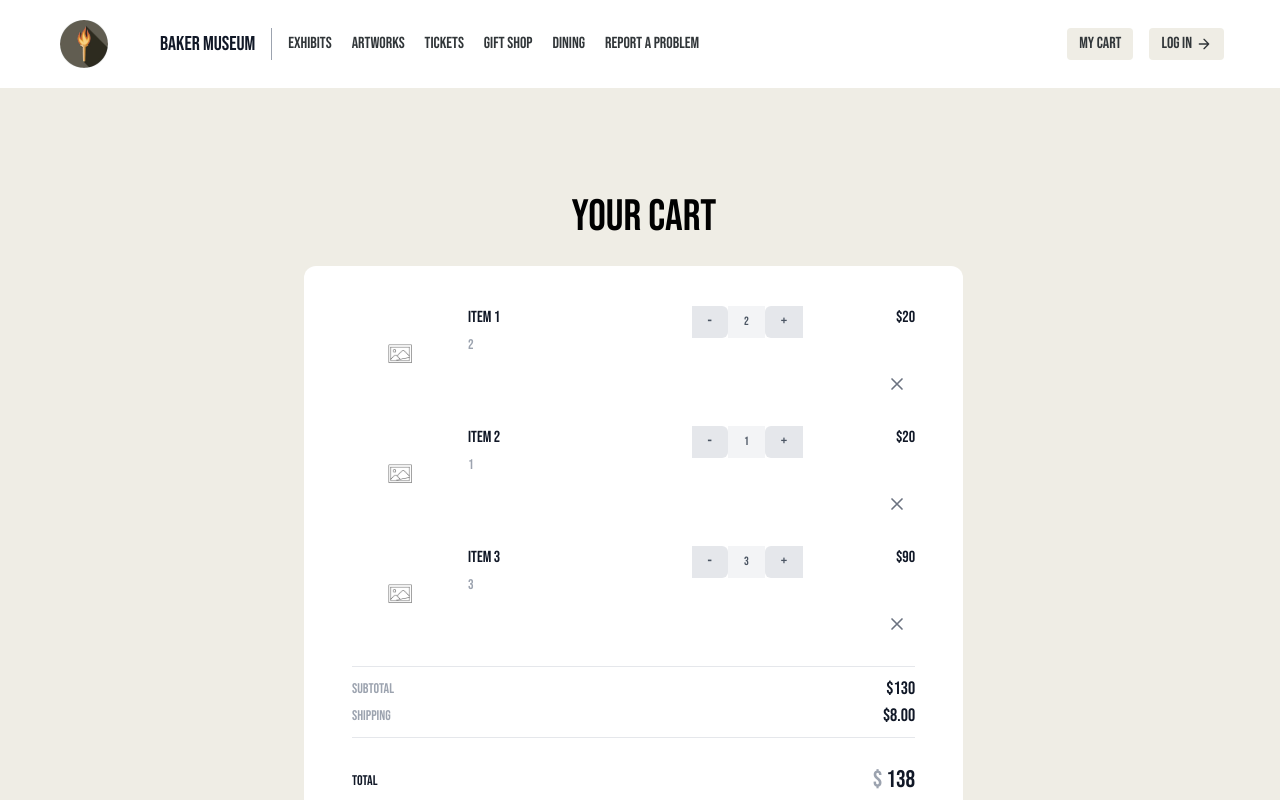
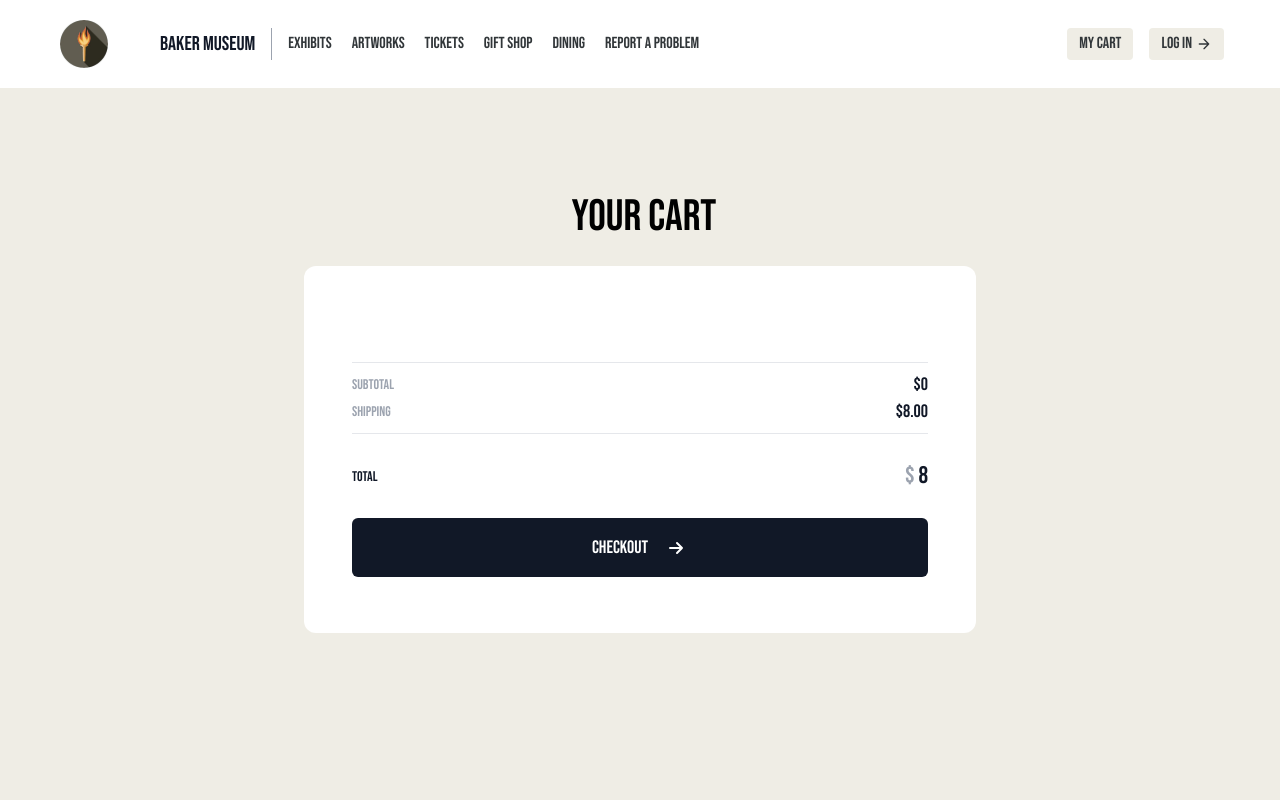
Before and after one commit to Ashishjob/museuma, a React (Create React App) app in the folder museuma/: page /cart in a window 1280 px wide. Shown: the top 800 px of the page. Built offline with nearby package versions, Linux system fonts and the light colour scheme.

Commit message:
feat: andrew commit 3

```diff
--- a/museuma/src/pages/shoppingCart.jsx
+++ b/museuma/src/pages/shoppingCart.jsx
@@ -1,68 +1,84 @@
-import React, { useState } from 'react';
+import React, { useState, useEffect } from 'react';
 import "../App.css";
 import "../index.css";
 
 function ShoppingCart() {
-    const [items, setItems] = useState([
-        { id: 1, name: "Item 1", price: 10, quantity: 2 },
-        { id: 2, name: "Item 2", price: 20, quantity: 1 },
-        { id: 3, name: "Item 3", price: 30, quantity: 3 },
-    ]);
+    const [items, setItems] = useState([]);
+
+    useEffect(() => {
+        const cartItems = JSON.parse(localStorage.getItem('cart')) || [];
+        setItems(cartItems);
+    }, []);
 
     const total = items.reduce((acc, item) => acc + item.price * item.quantity, 0);
 
     const handleIncrease = (id) => {
-        setItems(items.map(item => item.id === id ? { ...item, quantity: item.quantity + 1 } : item));
+        const updatedItems = items.map(item =>
+            item.item_id === id ? { ...item, quantity: item.quantity + 1 } : item
+        );
+
+        setItems(updatedItems);
+        localStorage.setItem('cart', JSON.stringify(updatedItems));
     };
 
     const handleDecrease = (id) => {
-        setItems(items.map(item => item.id === id ? { ...item, quantity: item.quantity > 1 ? item.quantity - 1 : 1 } : item));
+        const updatedItems = items.map(item =>
+            item.item_id === id ? { ...item, quantity: item.quantity > 1 ? item.quantity - 1 : 1 } : item
+        );
+
+        setItems(updatedItems);
+        localStorage.setItem('cart', JSON.stringify(updatedItems));
     };
 
     const handleRemove = (id) => {
-        setItems(items.filter(item => item.id !== id));
+        const updatedItems = items.filter(item => item.item_id !== id);
+
+        setItems(updatedItems);
+        localStorage.setItem('cart', JSON.stringify(updatedItems));
     };
+
 
     return (
         <main className="min-h-screen bg-[#EFEDE5] w-screen pb-16">
-            <div class="mx-auto px-4 sm:px-6 lg:px-8">
-                <div class="flex items-center justify-center">
-                <h1 className="text-4xl mb-4 text-center mt-24 rounded-xl pl-2">Your Cart</h1>
+            <div className="mx-auto px-4 sm:px-6 lg:px-8">
+                <div className="flex items-center justify-center">
+                    <h1 className="text-4xl mb-4 text-center mt-24 rounded-xl pl-2">Your Cart</h1>
                 </div>
 
-                <div class="mx-auto max-w-2xl">
-                <div className='flex-row bg-white w-fit justify-center items-center rounded-xl p-4'>
-                        <div class="px-4 py-6 sm:px-8 sm:py-10">
-                            <div class="flow-root">
-                                <ul class="-my-8">
-                                    {items.map((item) => (
-                                        <li class="flex flex-col space-y-3 py-2 my-2 text-left sm:flex-row sm:space-x-5 sm:space-y-0">
-                                            <div class="shrink-0">
+                <div className="mx-auto max-w-2xl">
+                    <div className='flex-row bg-white justify-center items-center rounded-xl p-4 w-full'>
+                        <div className="px-4 py-6 sm:px-8 sm:py-10">
+                            <div className="flow-root">
+                                <ul className="-my-8">
+                                    {items.map((item, index) => (
+                                        <li key={index} className="flex flex-col space-y-3 py-2 my-2 text-left sm:flex-row sm:space-x-5 sm:space-y-0">
+                                            <div className="shrink-0">
                                                 <img className="h-24 w-24 max-w-full rounded-lg object-cover" src="/productplaceholder.png" alt="Product" />
                                             </div>
 
-                                            <div class="relative flex flex-1 flex-col justify-between">
-                                                <div class="sm:col-gap-5 sm:grid sm:grid-cols-2">
-                                                    <div class="pr-8 sm:pr-5">
-                                                        <p class="text-base text-gray-900">{item.name}</p>
-                                                        <p class="mx-0 mt-1 mb-0 text-sm text-gray-400">{item.quantity}</p>
+                                            <div className="relative flex flex-1 flex-col justify-between">
+                                                <div className="sm:col-gap-5 sm:grid sm:grid-cols-2">
+                                                    <div className="pr-8 sm:pr-5">
+                                                        <p className="text-base text-gray-900">{item.title}</p>
+                                                        <p className="mx-0 mt-1 mb-0 text-sm text-gray-400">{item.quantity}</p>
                                                     </div>
 
-                                                    <div class="mt-4 flex items-end justify-between sm:mt-0 sm:items-start sm:justify-end">
-                                                    <p class="shrink-0 w-20 text-base text-gray-900 sm:order-2 sm:ml-8 sm:text-right">${item.price * item.quantity}</p>
-                                                        <div class="sm:order-1">
-                                                            <div class="mx-auto flex h-8 items-stretch text-gray-600">
-                                                            <button onClick={() => handleDecrease(item.id)} class="flex items-center justify-center rounded-r-md bg-gray-200 px-4 transition hover:bg-black hover:text-white">-</button>
-                                                                <div class="flex w-full items-center justify-center bg-gray-100 px-4 text-xs uppercase transition">{item.quantity}</div>
-                                                                <button onClick={() => handleIncrease(item.id)} class="flex items-center justify-center rounded-l-md bg-gray-200 px-4 transition hover:bg-black hover:text-white">+</button>
+                                                    <div className="mt-4 flex items-end justify-between sm:mt-0 sm:items-start sm:justify-end">
+                                                        <p className="shrink-0 w-20 text-base text-gray-900 sm:order-2 sm:ml-8 sm:text-right">${item.price * item.quantity}</p>
+                                                        <div className="sm:order-1">
+                                                            <div className="mx-auto flex h-8 items-stretch text-gray-600">
+                                                                <button onClick={() => handleDecrease(item.item_id)} className="flex items-center justify-center rounded-r-md bg-gray-200 px-4 transition hover:bg-black hover:text-white">-</button>
+                                                                <div className="flex w-full items-center justify-center bg-gray-100 px-4 text-xs uppercase transition">{item.quantity}</div>
+                                                                <button onClick={() => handleIncrease(item.item_id)} className="flex items-center justify-center rounded-l-md bg-gray-200 px-4 transition hover:bg-black hover:text-white">+</button>
                                                             </div>
                                                         </div>
                                                     </div>
                                                 </div>
 
-                                                <div class="absolute top-0 right-0 flex sm:bottom-0 sm:top-auto">
-                                                <button onClick={() => handleRemove(item.id)} type="button" class="flex rounded p-2 text-center text-gray-500 transition-all duration-200 ease-in-out focus:shadow hover:text-gray-900">                                                        <svg class="h-5 w-5" xmlns="http://www.w3.org/2000/svg" fill="none" viewBox="0 0 24 24" stroke="currentColor">
-                                                            <path stroke-linecap="round" stroke-linejoin="round" stroke-width="2" d="M6 18L18 6M6 6l12 12" class=""></path>
+                                                <div className="absolute top-0 right-0 flex sm:bottom-0 sm:top-auto">
+                                                    <button onClick={() => handleRemove(item.item_id)} type="button" className="flex rounded p-2 text-center text-gray-500 transition-all duration-200 ease-in-out focus:shadow hover:text-gray-900">
+                                                        <svg className="h-5 w-5" xmlns="http://www.w3.org/2000/svg" fill="none" viewBox="0 0 24 24" stroke="currentColor">
+                                                            <path strokeLinecap="round" strokeLinejoin="round" strokeWidth={2} d="M6 18L18 6M6 6l12 12" className="" />
                                                         </svg>
                                                     </button>
                                                 </div>
@@ -71,28 +87,28 @@ function ShoppingCart() {
                                     ))}
                                 </ul>
                             </div>
-                            <div class="mt-10 border-t border-b py-2">
-                                <div class="flex items-center justify-between">
-                                    <p class="text-sm text-gray-400">Subtotal</p>
-                                    <p class="text-lg text-gray-900">${total}</p>
+                            <div className="mt-10 border-t border-b py-2">
+                                <div className="flex items-center justify-between">
+                                    <p className="text-sm text-gray-400">Subtotal</p>
+                                    <p className="text-lg text-gray-900">${total}</p>
                                 </div>
-                                <div class="flex items-center justify-between">
-                                    <p class="text-sm text-gray-400">Shipping</p>
-                                    <p class="text-lg text-gray-900">$8.00</p>
+                                <div className="flex items-center justify-between">
+                                    <p className="text-sm text-gray-400">Shipping</p>
+                                    <p className="text-lg text-gray-900">$8.00</p>
                                 </div>
                             </div>
-                            <div class="mt-6 flex items-center justify-between">
-                                <p class="text-sm font-medium text-gray-900">Total</p>
-                                <p class="text-2xl text-gray-900"><span class="text-2xl font-normal text-gray-400">$</span> {total + 8.00}</p>
+                            <div className="mt-6 flex items-center justify-between">
+                                <p className="text-sm font-medium text-gray-900">Total</p>
+                                <p className="text-2xl text-gray-900"><span className="text-2xl font-normal text-gray-400">$</span> {total + 8.00}</p>
                             </div>
-                            <div class="mt-6 text-center">
+                            <div className="mt-6 text-center">
                                 <a href='/checkout'>
-                                <button type="button" class="group inline-flex w-full items-center justify-center rounded-md bg-gray-900 px-6 py-4 text-lg text-white transition-all duration-200 ease-in-out focus:shadow hover:bg-gray-800">
-                                    Checkout
-                                    <svg xmlns="http://www.w3.org/2000/svg" class="group-hover:ml-8 ml-4 h-6 w-6 transition-all" fill="none" viewBox="0 0 24 24" stroke="currentColor" stroke-width="2">
-                                        <path stroke-linecap="round" stroke-linejoin="round" d="M13 7l5 5m0 0l-5 5m5-5H6" />
-                                    </svg>
-                                </button>
+                                    <button type="button" className="group inline-flex w-full items-center justify-center rounded-md bg-gray-900 px-6 py-4 text-lg text-white transition-all duration-200 ease-in-out focus:shadow hover:bg-gray-800">
+                                        Checkout
+                                        <svg xmlns="http://www.w3.org/2000/svg" className="group-hover:ml-8 ml-4 h-6 w-6 transition-all" fill="none" viewBox="0 0 24 24" stroke="currentColor" strokeWidth={2}>
+                                            <path strokeLinecap="round" strokeLinejoin="round" d="M13 7l5 5m0 0l-5 5m5-5H6" />
+                                        </svg>
+                                    </button>
                                 </a>
                             </div>
                         </div>
```
Also changed, not shown: museuma/src/pages/giftshop.jsx (+27 -3 lines), museuma/src/pages/tickets.jsx (+112 -10 lines).
